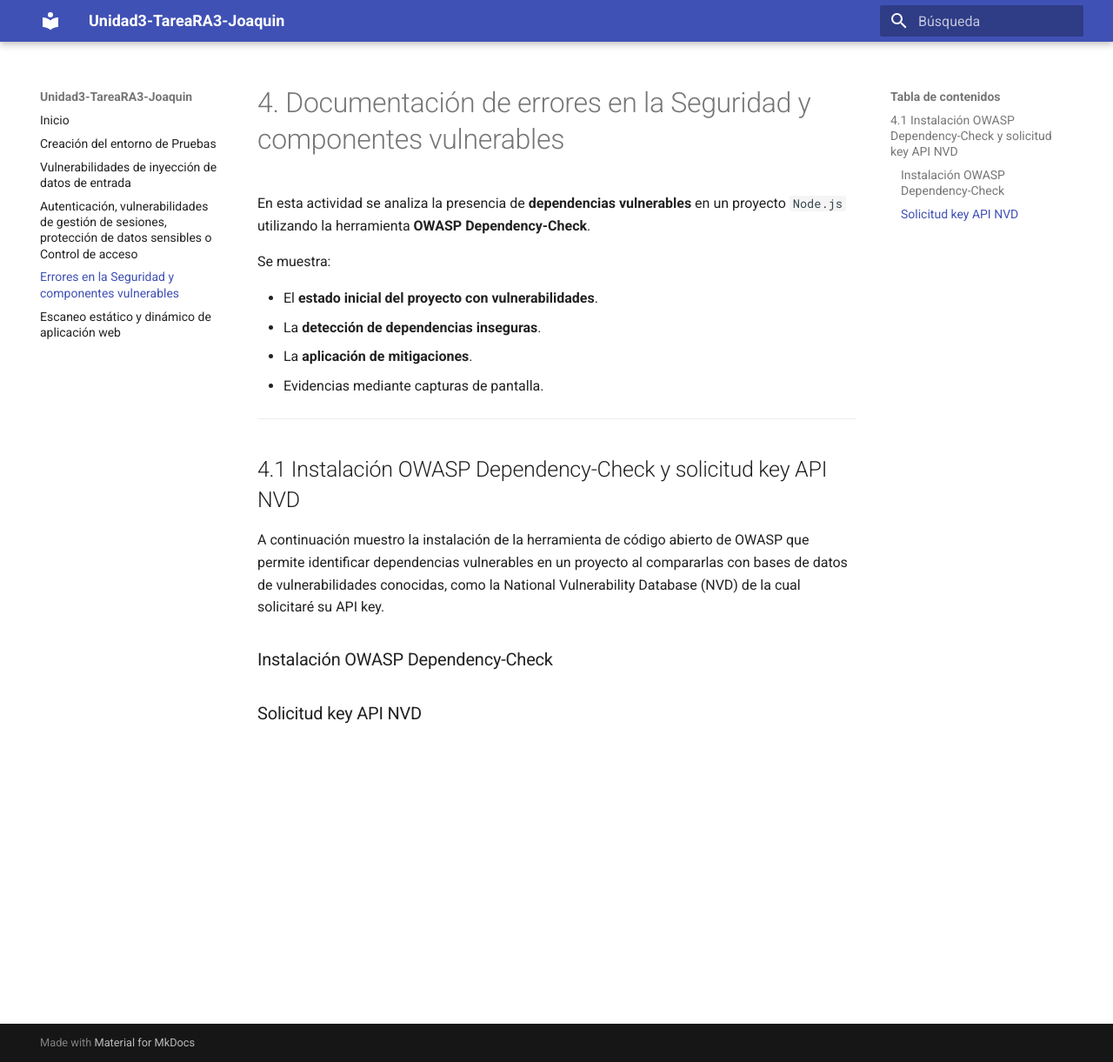
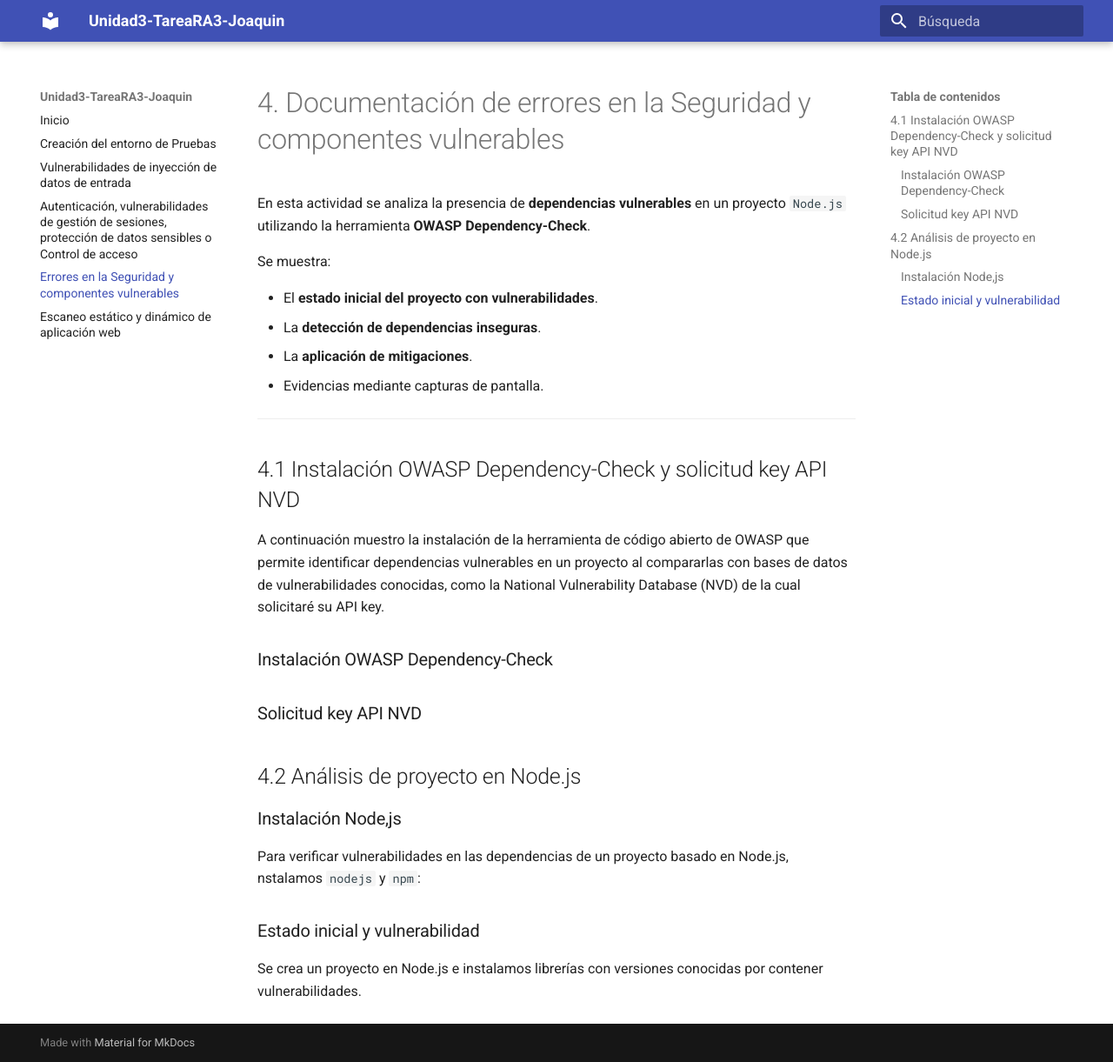
Before and after one commit to JBLeopard/Unidad3-TareaRA3-Joaquin, an MkDocs documentation site: the page built from docs/ActividadSeguridad.md, in a window 1280 px wide and 1221 px high. Shown: the whole window at 87% size. Built offline with MkDocs 1.6.1 and Material for MkDocs 9.7.7, drawn with Linux system fonts in a browser that asks for light colours.

Commit message:
Update ActividadSeguridad.md

```diff
--- a/docs/ActividadSeguridad.md
+++ b/docs/ActividadSeguridad.md
@@ -21,3 +21,17 @@ A continuación muestro la instalación de la herramienta de código abierto de
 
 
 ### Solicitud key API NVD
+
+
+
+## 4.2 Análisis de proyecto en Node.js
+
+### Instalación Node,js
+
+Para verificar vulnerabilidades en las dependencias de un proyecto basado en Node.js, nstalamos `nodejs` y `npm`:
+
+
+
+### Estado inicial y vulnerabilidad
+
+Se crea un proyecto en Node.js e instalamos librerías con versiones conocidas por contener vulnerabilidades.
```
